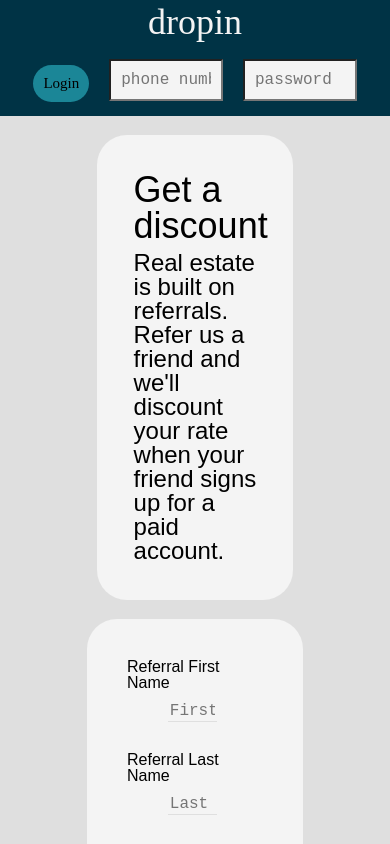
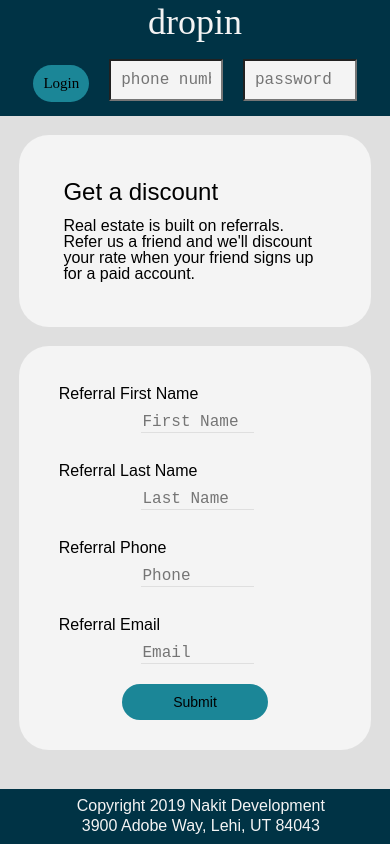
Before and after one commit to jankney2/dropIn, a React (Create React App) app: page /#/referral in a window 390 px wide. Shown: the top 844 px of the page. Built offline with nearby package versions, Linux system fonts and the light colour scheme; no server answers; what google-maps-react would draw is missing.

Commit message:
css done. working on user levels on backend

```diff
--- a/src/Css/addList.css
+++ b/src/Css/addList.css
@@ -40,3 +40,35 @@
 .csvContainer button {
   margin-top: 50%;
 }
+
+
+@media (max-width: 450px) {
+  .addListMaster {
+    display: block;
+  }
+
+  .listCol {
+    width: 66%;
+    margin: auto;
+    margin-bottom: 10%;
+    margin-top: 10%;
+  }
+
+  .listCol h1 {
+    font-size: 20px;
+  }
+
+
+  .listCol button {
+    font-size: 14px;
+    padding: 10px;
+    margin-top: 15%;
+  }
+
+  .fileInputCont {
+    margin-bottom:0;
+  }
+
+
+
+}
--- a/src/Css/footer.css
+++ b/src/Css/footer.css
@@ -1,6 +1,6 @@
 .footer {
 text-align: center;
-/* position: absolute; */
+/* position: fixed; */
 /* bottom: 0px; */
 padding: 1.5%;
 color: #f4f4f4;
@@ -10,3 +10,13 @@
 .footer * {
   margin: 1%;
 }
+
+
+@media (max-width: 450px) {
+  .footer {
+    margin-top: 10%;
+    position: fixed;
+    bottom: 0px;
+    width: 100vw;
+  }
+}
--- a/src/Css/propList.css
+++ b/src/Css/propList.css
@@ -12,10 +12,10 @@
   display: flex;
   justify-content: space-evenly;
   /* align-items: center; */
-  border: 1px solid #111111;
   width:90%;
   margin: auto;
   animation: fadein 2s;
+  background-color: #f4f4f4;
 }
 
 .listDisplay> div {
@@ -140,3 +140,11 @@
   border: none;
   animation: loadInput 1s linear;
 }
+
+
+
+@media (max-width: 450px){
+  .listDisplay {
+    display: block;
+  }
+}
--- a/src/Css/referral.css
+++ b/src/Css/referral.css
@@ -79,3 +79,31 @@
   font-size: 20px;
 
 }
+
+
+
+@media (max-width: 450px) {
+
+  .refCol {
+    width: 75%;
+
+  }
+
+  .refCol h1 {
+    font-size: 24px;
+
+  }
+
+  .refCol button {
+    padding: 10px;
+    font-size: 14px;
+  }
+
+  .refCol p {
+    font-size: 16px;
+  }
+
+  .refCol input {
+    width: 40%;
+  }
+}
--- a/src/Css/userHome.css
+++ b/src/Css/userHome.css
@@ -75,3 +75,15 @@
 i {
   /* color: #003345; */
 }
+
+
+@media (max-width: 450px) {
+
+  .userHome ul {
+    border: none;
+  }
+
+
+
+
+}
--- a/src/components/UserHome.jsx
+++ b/src/components/UserHome.jsx
@@ -154,7 +154,7 @@
             () => {
 
               axios.post(`/api/test/${this.state.user.user_id}`, this.state.userLocation).then(res => console.log(res)).catch(err => alert(err))
-            }, 1000)
+            }, 10000)
 
           }}>Start Tracking</button>
 
```
Also changed, not shown: 2 other files (tests, documents, lock files or other folders).
